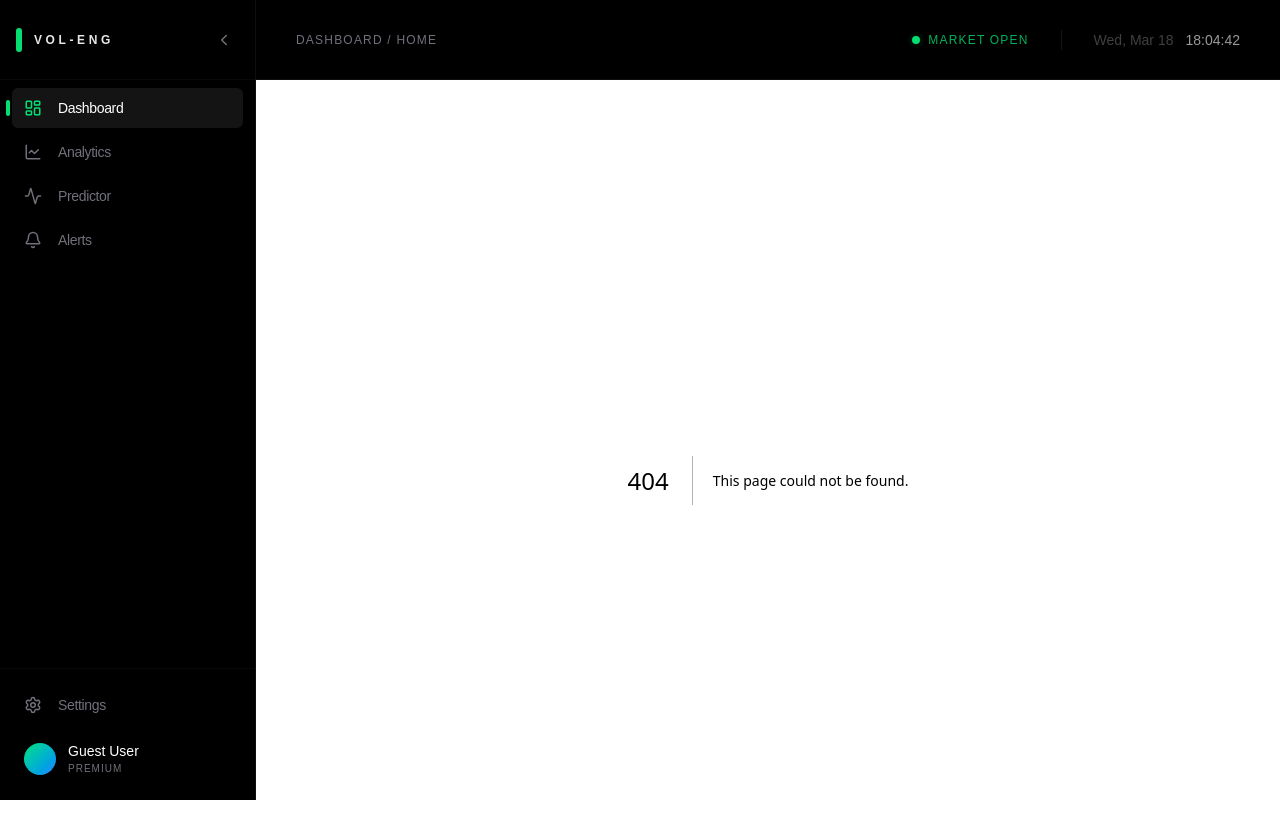
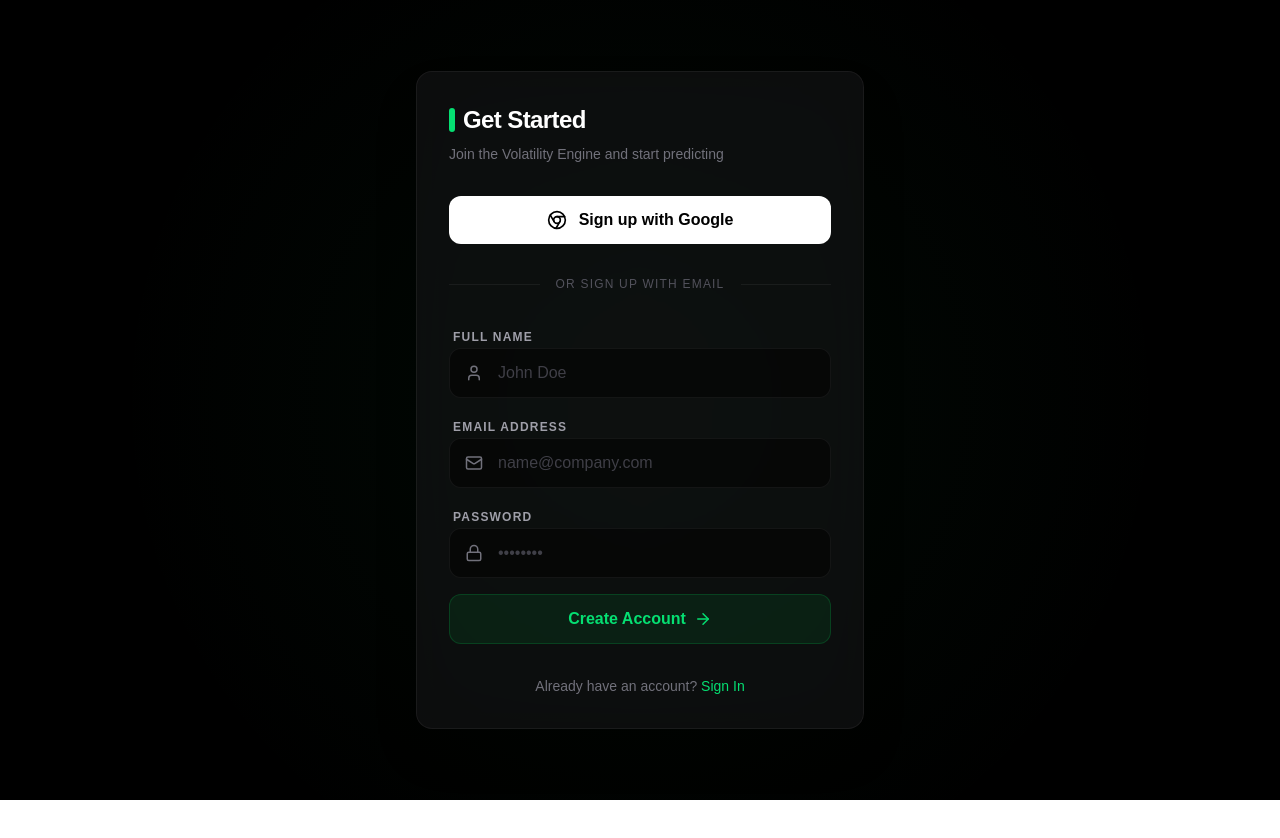
Before and after one commit to arcbhattx/VolatilityEngine, a Next.js app in the folder volatility-engine-frontend/: page /signup in a window 1280 px wide. Before the commit this address had no page. Shown: the top 838 px of the page. After the commit the page ends 800 px from the top, so only its background shows below. Built offline with nearby package versions, Linux system fonts and the light colour scheme.

Commit message:
auth pages

```diff
--- /dev/null
+++ b/volatility-engine-frontend/app/(auth)/layout.tsx
@@ -0,0 +1,13 @@
+"use client";
+
+import React from "react";
+
+export default function AuthLayout({ children }: { children: React.ReactNode }) {
+  return (
+    <div className="min-h-screen bg-black flex items-center justify-center p-6 bg-[radial-gradient(circle_at_center,rgba(34,197,94,0.05)_0%,transparent_70%)]">
+      <div className="w-full max-w-md">
+        {children}
+      </div>
+    </div>
+  );
+}
--- /dev/null
+++ b/volatility-engine-frontend/app/(auth)/signin/page.tsx
@@ -0,0 +1,73 @@
+"use client";
+
+import React from "react";
+import Link from "next/link";
+import { Mail, Lock, Chrome, ArrowRight } from "lucide-react";
+
+export default function SignInPage() {
+  return (
+    <div className="bg-zinc-900/50 backdrop-blur-xl border border-white/[0.06] rounded-2xl p-8 shadow-2xl">
+      <div className="mb-8">
+        <div className="flex items-center gap-2 mb-2">
+          <span className="w-1.5 h-6 bg-green-400 rounded-full" />
+          <h1 className="text-2xl font-bold tracking-tight text-white">Welcome back</h1>
+        </div>
+        <p className="text-zinc-500 text-sm">Enter your credentials to access your dashboard</p>
+      </div>
+
+      <div className="space-y-4">
+        {/* Social Provider */}
+        <button className="w-full flex items-center justify-center gap-3 bg-white text-black font-semibold py-3 rounded-xl hover:bg-zinc-200 transition-colors">
+          <Chrome size={20} />
+          Sign in with Google
+        </button>
+
+        <div className="relative flex items-center py-4">
+          <div className="flex-grow border-t border-white/[0.06]"></div>
+          <span className="flex-shrink mx-4 text-zinc-600 text-xs uppercase tracking-widest">Or continue with</span>
+          <div className="flex-grow border-t border-white/[0.06]"></div>
+        </div>
+
+        {/* Email Form */}
+        <div className="space-y-4">
+          <div className="space-y-2">
+            <label className="text-xs font-semibold text-zinc-400 uppercase tracking-widest ml-1">Email Address</label>
+            <div className="relative">
+              <Mail className="absolute left-4 top-1/2 -translate-y-1/2 text-zinc-500" size={18} />
+              <input
+                type="email"
+                placeholder="name@company.com"
+                className="w-full bg-black/50 border border-white/[0.06] rounded-xl py-3 pl-12 pr-4 text-white placeholder:text-zinc-700 focus:outline-none focus:border-green-400/50 transition-colors"
+              />
+            </div>
+          </div>
+
+          <div className="space-y-2">
+            <div className="flex justify-between items-center ml-1">
+              <label className="text-xs font-semibold text-zinc-400 uppercase tracking-widest">Password</label>
+              <button className="text-xs text-green-400/80 hover:text-green-400 transition-colors">Forgot?</button>
+            </div>
+            <div className="relative">
+              <Lock className="absolute left-4 top-1/2 -translate-y-1/2 text-zinc-500" size={18} />
+              <input
+                type="password"
+                placeholder="••••••••"
+                className="w-full bg-black/50 border border-white/[0.06] rounded-xl py-3 pl-12 pr-4 text-white placeholder:text-zinc-700 focus:outline-none focus:border-green-400/50 transition-colors"
+              />
+            </div>
+          </div>
+
+          <button className="w-full flex items-center justify-center gap-2 bg-green-500/10 border border-green-500/20 text-green-400 font-semibold py-3 rounded-xl hover:bg-green-500/20 transition-all mt-2 group">
+            Sign In
+            <ArrowRight size={18} className="group-hover:translate-x-1 transition-transform" />
+          </button>
+        </div>
+
+        <p className="text-center text-zinc-500 text-sm mt-8">
+          Don't have an account?{" "}
+          <Link href="/signup" className="text-green-400 hover:underline">Create one</Link>
+        </p>
+      </div>
+    </div>
+  );
+}
--- /dev/null
+++ b/volatility-engine-frontend/app/(auth)/signup/page.tsx
@@ -0,0 +1,82 @@
+"use client";
+
+import React from "react";
+import Link from "next/link";
+import { User, Mail, Lock, Chrome, ArrowRight } from "lucide-react";
+
+export default function SignUpPage() {
+  return (
+    <div className="bg-zinc-900/50 backdrop-blur-xl border border-white/[0.06] rounded-2xl p-8 shadow-2xl">
+      <div className="mb-8">
+        <div className="flex items-center gap-2 mb-2">
+          <span className="w-1.5 h-6 bg-green-400 rounded-full" />
+          <h1 className="text-2xl font-bold tracking-tight text-white">Get Started</h1>
+        </div>
+        <p className="text-zinc-500 text-sm">Join the Volatility Engine and start predicting</p>
+      </div>
+
+      <div className="space-y-4">
+        {/* Social Provider */}
+        <button className="w-full flex items-center justify-center gap-3 bg-white text-black font-semibold py-3 rounded-xl hover:bg-zinc-200 transition-colors">
+          <Chrome size={20} />
+          Sign up with Google
+        </button>
+
+        <div className="relative flex items-center py-4">
+          <div className="flex-grow border-t border-white/[0.06]"></div>
+          <span className="flex-shrink mx-4 text-zinc-600 text-xs uppercase tracking-widest">Or sign up with email</span>
+          <div className="flex-grow border-t border-white/[0.06]"></div>
+        </div>
+
+        {/* Form */}
+        <div className="space-y-4">
+          <div className="space-y-2">
+            <label className="text-xs font-semibold text-zinc-400 uppercase tracking-widest ml-1">Full Name</label>
+            <div className="relative">
+              <User className="absolute left-4 top-1/2 -translate-y-1/2 text-zinc-500" size={18} />
+              <input
+                type="text"
+                placeholder="John Doe"
+                className="w-full bg-black/50 border border-white/[0.06] rounded-xl py-3 pl-12 pr-4 text-white placeholder:text-zinc-700 focus:outline-none focus:border-green-400/50 transition-colors"
+              />
+            </div>
+          </div>
+
+          <div className="space-y-2">
+            <label className="text-xs font-semibold text-zinc-400 uppercase tracking-widest ml-1">Email Address</label>
+            <div className="relative">
+              <Mail className="absolute left-4 top-1/2 -translate-y-1/2 text-zinc-500" size={18} />
+              <input
+                type="email"
+                placeholder="name@company.com"
+                className="w-full bg-black/50 border border-white/[0.06] rounded-xl py-3 pl-12 pr-4 text-white placeholder:text-zinc-700 focus:outline-none focus:border-green-400/50 transition-colors"
+              />
+            </div>
+          </div>
+
+          <div className="space-y-2">
+            <label className="text-xs font-semibold text-zinc-400 uppercase tracking-widest ml-1">Password</label>
+            <div className="relative">
+              <Lock className="absolute left-4 top-1/2 -translate-y-1/2 text-zinc-500" size={18} />
+              <input
+                type="password"
+                placeholder="••••••••"
+                className="w-full bg-black/50 border border-white/[0.06] rounded-xl py-3 pl-12 pr-4 text-white placeholder:text-zinc-700 focus:outline-none focus:border-green-400/50 transition-colors"
+              />
+            </div>
+          </div>
+
+          <button className="w-full flex items-center justify-center gap-2 bg-green-500/10 border border-green-500/20 text-green-400 font-semibold py-3 rounded-xl hover:bg-green-500/20 transition-all mt-2 group">
+            Create Account
+            <ArrowRight size={18} className="group-hover:translate-x-1 transition-transform" />
+          </button>
+        </div>
+
+        <p className="text-center text-zinc-500 text-sm mt-8">
+          Already have an account?{" "}
+          <Link href="/signin" className="text-green-400 hover:underline">Sign In</Link>
+        </p>
+      </div>
+    </div>
+  );
+}
--- a/volatility-engine-frontend/app/components/layout/LayoutWrapper.tsx
+++ b/volatility-engine-frontend/app/components/layout/LayoutWrapper.tsx
@@ -1,11 +1,20 @@
 "use client";
 
 import React, { useState } from "react";
+import { usePathname } from "next/navigation";
 import Sidebar from "./Sidebar";
 import Topbar from "../Topbar";
 
 export default function LayoutWrapper({ children }: { children: React.ReactNode }) {
   const [collapsed, setCollapsed] = useState(false);
+  const pathname = usePathname();
+
+  // Define routes that should not show the sidebar/topbar
+  const isAuthPage = pathname?.includes("/signin") || pathname?.includes("/signup");
+
+  if (isAuthPage) {
+    return <>{children}</>;
+  }
 
   return (
     <div className="flex min-h-screen">
--- a/volatility-engine-frontend/app/components/layout/Sidebar.tsx
+++ b/volatility-engine-frontend/app/components/layout/Sidebar.tsx
@@ -81,13 +81,22 @@ export default function Sidebar({ collapsed, setCollapsed }: SidebarProps) {
           label="Settings"
           collapsed={collapsed}
         />
-        <div className={`mt-4 px-3 flex items-center gap-3 ${collapsed ? "justify-center" : ""}`}>
-           <div className="w-8 h-8 rounded-full bg-gradient-to-br from-green-400 to-blue-500 flex-shrink-0" />
+
+        <div className={`mt-4 px-3 flex flex-col gap-2`}>
+           <div className={`flex items-center gap-3 ${collapsed ? "justify-center" : ""}`}>
+              <div className="w-8 h-8 rounded-full bg-gradient-to-br from-green-400 to-blue-500 flex-shrink-0" />
+              {!collapsed && (
+                <div className="flex flex-col">
+                  <span className="text-sm font-medium text-white">Archit Bhatt</span>
+                  <span className="text-[10px] text-zinc-500 uppercase tracking-widest">Premium Plan</span>
+                </div>
+              )}
+           </div>
+
            {!collapsed && (
-             <div className="flex flex-col">
-               <span className="text-sm font-medium text-white">Guest User</span>
-               <span className="text-[10px] text-zinc-500 uppercase tracking-widest">Premium</span>
-             </div>
+             <button className="w-full text-left px-3 py-1.5 text-xs text-zinc-500 hover:text-red-400 transition-colors mt-2 border-t border-white/[0.02] pt-3">
+               Log Out
+             </button>
            )}
         </div>
       </div>
```
